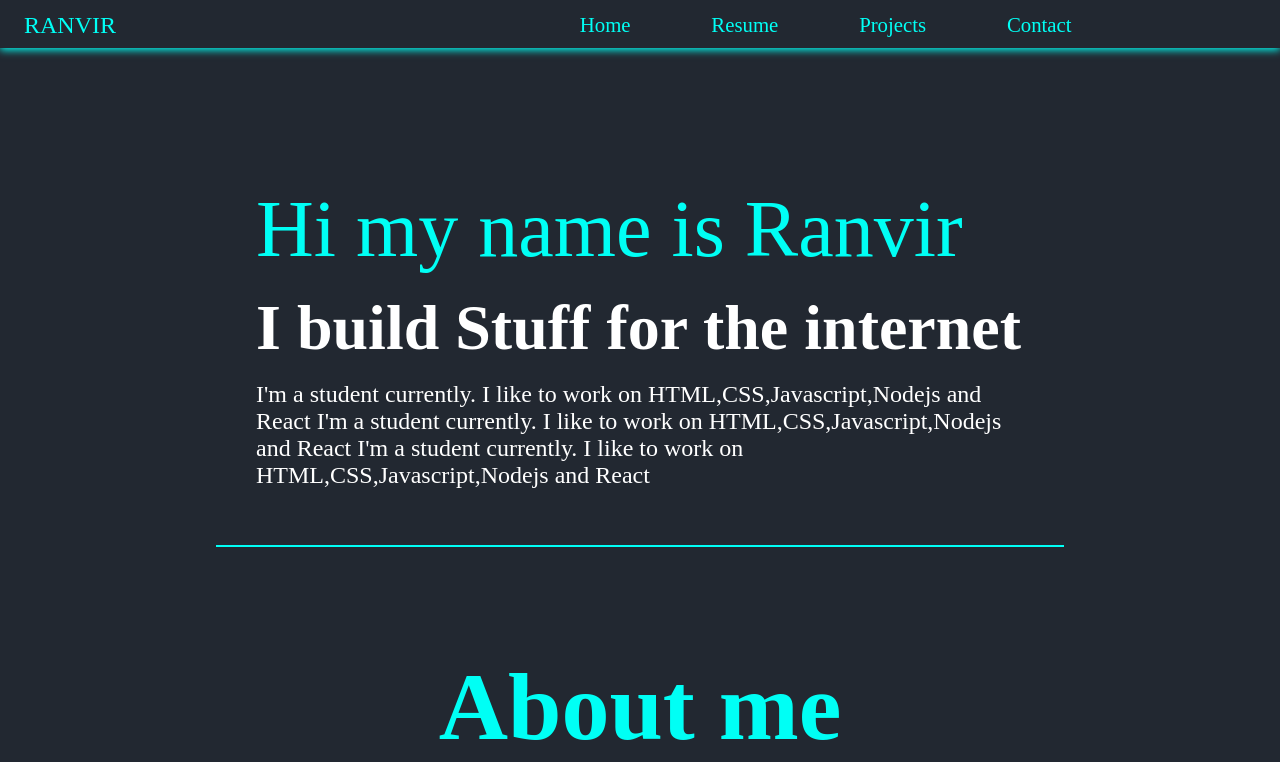
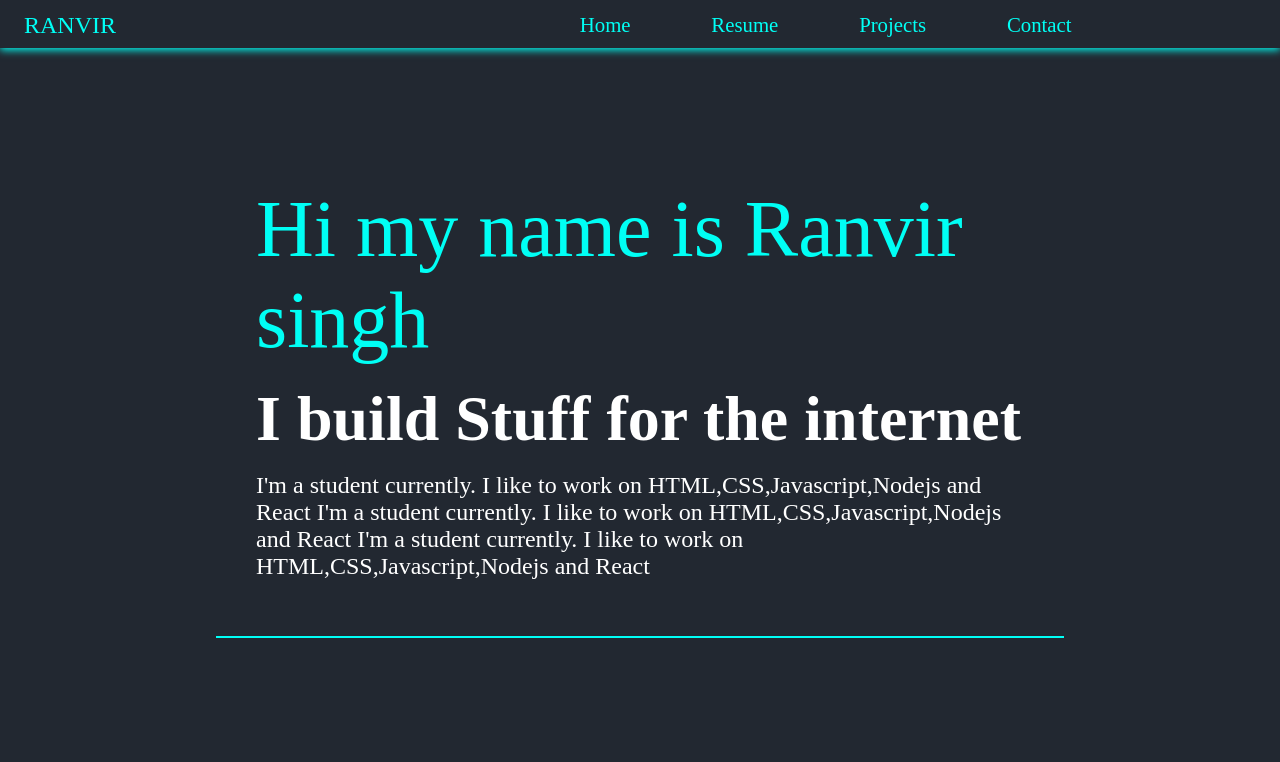
Before and after one commit to ranveer2106/website, a React (Create React App) app: page / in a window 1280 px wide. Shown: the top 762 px of the page. Built offline with nearby package versions, Linux system fonts and the light colour scheme; a web font is replaced by a local one.

Commit message:
checking

```diff
--- a/src/components/homebody.js
+++ b/src/components/homebody.js
@@ -23,7 +23,7 @@ function Body(props) {
             <div className="container">
                 {/* <img className='img fadeUp' src={require('./round.png')} alt="h" /> */}
                 <div id='text'>
-                    <div className="l1 fadeUp">Hi my name is Ranvir</div>
+                    <div className="l1 fadeUp">Hi my name is Ranvir singh</div>
                     <div className="l2 fadeUp">I build Stuff for the internet</div>
                     <div className="l3 fadeUp">I'm a student currently. I like to work on HTML,CSS,Javascript,Nodejs and React I'm a student currently. I like to work on HTML,CSS,Javascript,Nodejs and React I'm a student currently. I like to work on HTML,CSS,Javascript,Nodejs and React</div>
                 </div>
```
